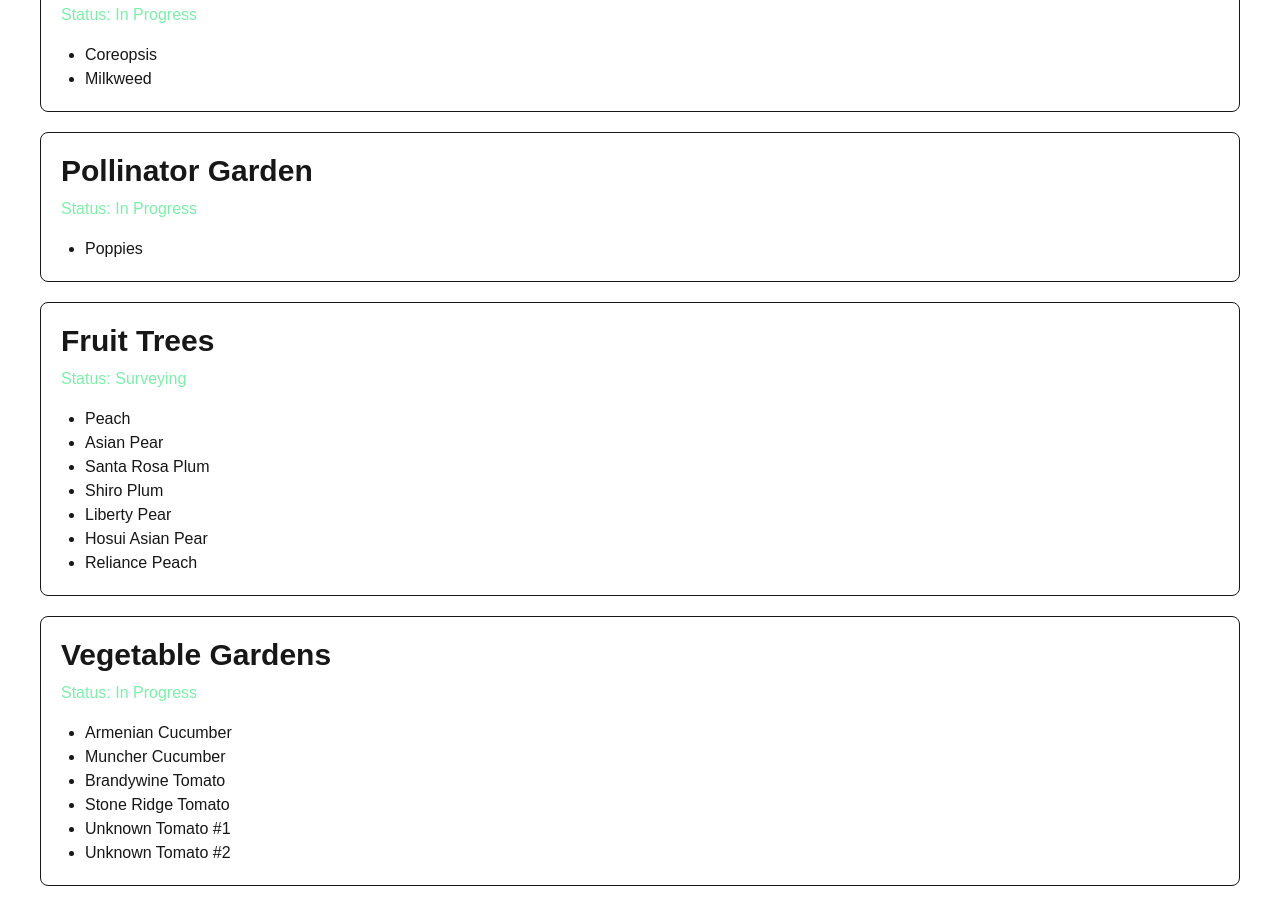
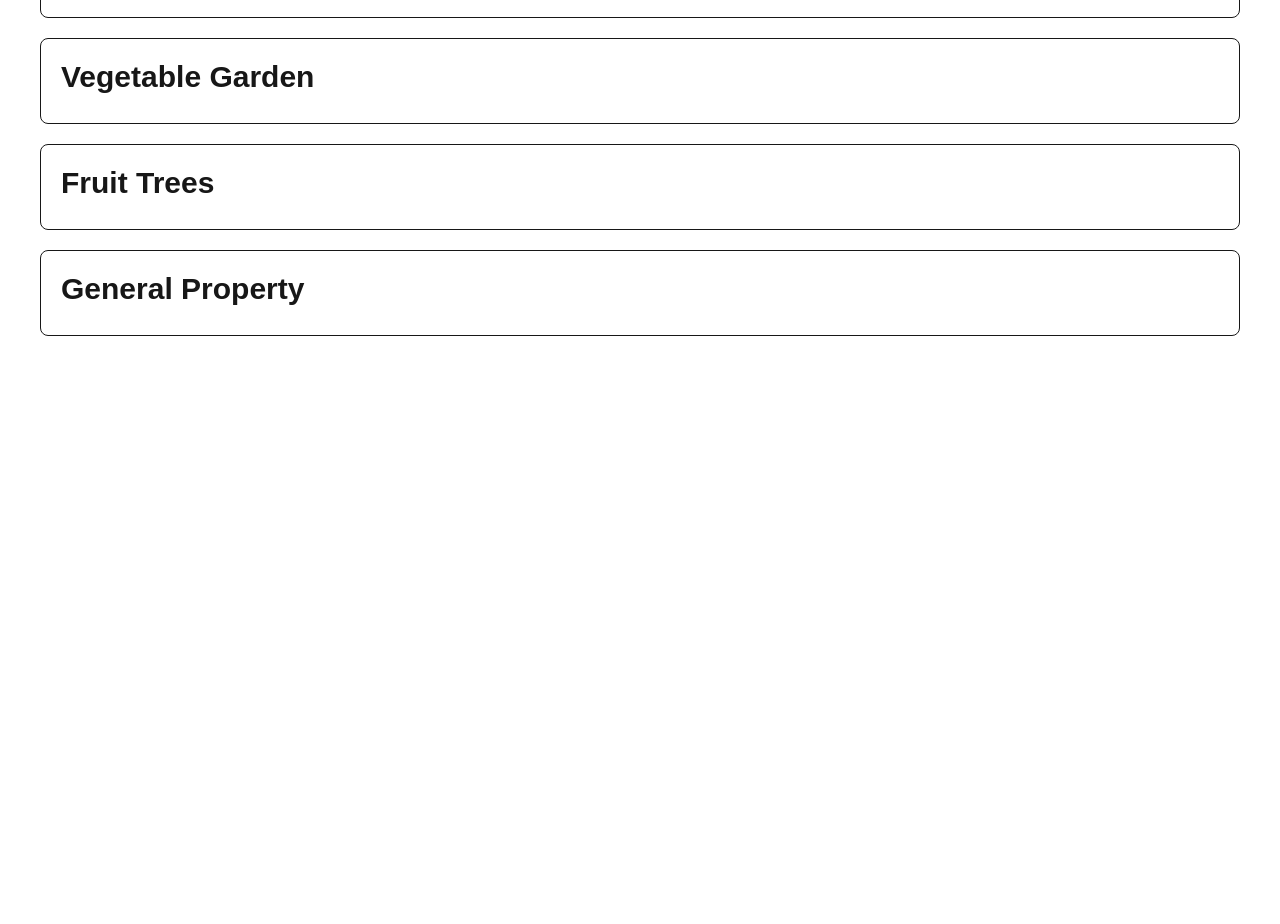
Before and after one commit to amandakoster/four-acre-flora-atlas, a Next.js app: page / in a window 1280 px wide. Shown: the part 400-1324 px from the top of the page. After the commit the page ends 800 px from the top, so only its background shows below. Built offline with nearby package versions, Linux system fonts and the light colour scheme.

Commit message:
replace zone card with reusable card

```diff
--- a/app/page.tsx
+++ b/app/page.tsx
@@ -1,57 +1,14 @@
-import ZoneCard from "../src/components/ZoneCard";
+import Card from "../src/components/Card";
 
-const zones = [
-  {
-    name: "Forest",
-    status: "Surveying",
-    species: ["Sugar Maple", "Red Maple", "White Oak"],
-  },
-  {
-    name: "Pollinator Meadow",
-    status: "In Progress",
-    species: ["Coreopsis", "Milkweed"],
-  },
-  {
-    name: "Pollinator Garden",
-    status: "In Progress",
-    species: ["Poppies"],
-  },
-  {
-    name: "Fruit Trees",
-    status: "Surveying",
-    species: [
-      "Peach",
-      "Asian Pear",
-      "Santa Rosa Plum",
-      "Shiro Plum",
-      "Liberty Pear",
-      "Hosui Asian Pear",
-      "Reliance Peach",
-    ],
-  },
-  {
-    name: "Vegetable Gardens",
-    status: "In Progress",
-    species: [
-      "Armenian Cucumber",
-      "Muncher Cucumber",
-      "Brandywine Tomato",
-      "Stone Ridge Tomato",
-      "Unknown Tomato #1",
-      "Unknown Tomato #2",
-    ],
-  },
-];
+import { zones } from "../src/data/zones";
 
 export default function Home() {
   return (
     <main className="p-10">
-      <h1 className="mb-8 text-5xl font-bold">
-        Four-Acre Flora Atlas
-      </h1>
+      <h1 className="mb-8 text-5xl font-bold">Four-Acre Flora Atlas</h1>
 
       {zones.map((zone) => (
-        <ZoneCard
+        <Card
           key={zone.name}
           name={zone.name}
           status={zone.status}
--- /dev/null
+++ b/src/components/Card.tsx
@@ -0,0 +1,13 @@
+type ZoneCardProps = {
+  name: string;
+  description: string;
+};
+
+export default function ZoneCard({ name, description }: ZoneCardProps) {
+  return (
+    <section className="mb-5 rounded-lg border p-5">
+      <h2 className="mb-2 text-3xl font-bold">{name}</h2>
+      <p>{description}</p>
+    </section>
+  );
+}
--- a/src/components/ZoneCard.tsx
+++ /dev/null
@@ -1,21 +0,0 @@
-type Props = {
-  name: string;
-  status: string;
-  species: string[];
-};
-
-export default function ZoneCard({ name, status, species }: Props) {
-  return (
-    <section className="rounded-lg border p-5 mb-5">
-      <h2 className="text-3xl font-bold mb-2">{name}</h2>
-
-      <p className="text-green-300 mb-4">Status: {status}</p>
-
-      <ul className="list-disc pl-6">
-        {species.map((item) => (
-          <li key={item}>{item}</li>
-        ))}
-      </ul>
-    </section>
-  );
-}
```
